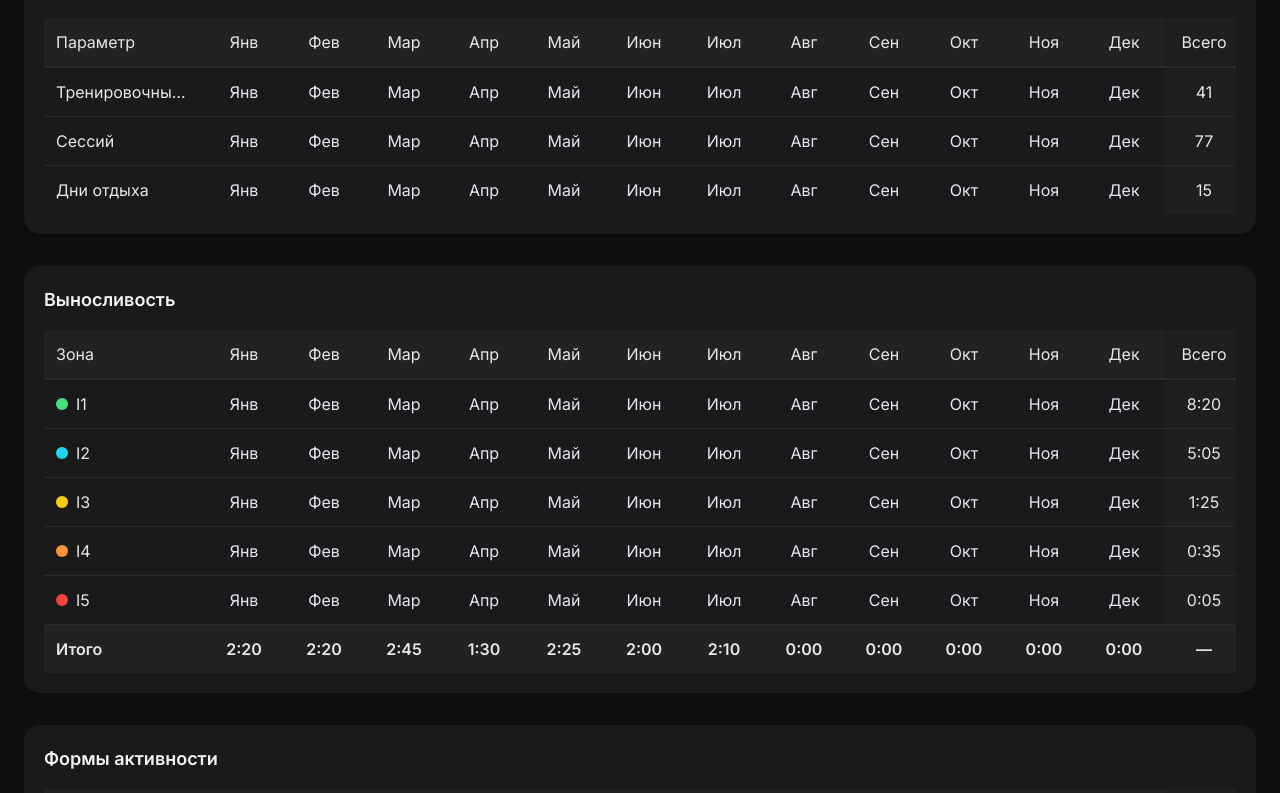
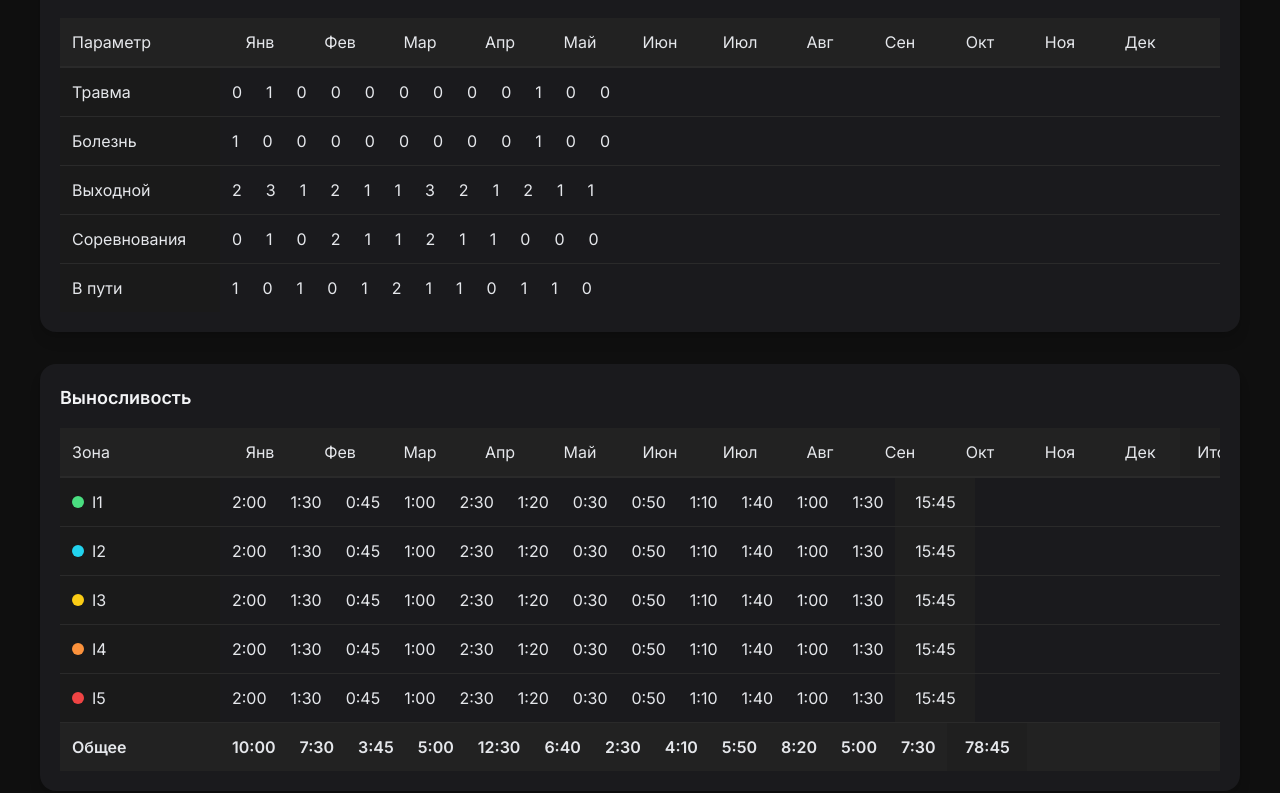
Before and after one commit to mbaliabin/dagbook-test, a React (Vite) app in the folder fasx-frontend/: page /statistics in a window 1280 px wide. Shown: the part 447-1240 px from the top of the page. Built offline with nearby package versions, Linux system fonts and the light colour scheme.

Commit message:
Доработка StatisticsPage.tsx 286

```diff
--- a/fasx-frontend/src/pages/StatisticsPage.tsx
+++ b/fasx-frontend/src/pages/StatisticsPage.tsx
@@ -13,8 +13,13 @@ import {
   ChevronDown,
 } from "lucide-react";
 import {
-  DateRange
-} from "react-date-range";
+  BarChart,
+  Bar,
+  XAxis,
+  Tooltip,
+  ResponsiveContainer,
+} from "recharts";
+import { DateRange } from "react-date-range";
 import { ru } from "date-fns/locale";
 import "react-date-range/dist/styles.css";
 import "react-date-range/dist/theme/default.css";
@@ -44,29 +49,29 @@ export default function StatsPage() {
 
   const months = ["Янв","Фев","Мар","Апр","Май","Июн","Июл","Авг","Сен","Окт","Ноя","Дек"];
 
+  // Заглушки минут для примера
+  const sampleMinutes = [120, 90, 45, 60, 150, 80, 30, 50, 70, 100, 60, 90];
+
   const enduranceZones = [
-    { zone: "I1", color: "#4ade80", months: [80,70,90,50,75,65,70] },
-    { zone: "I2", color: "#22d3ee", months: [40,50,45,35,50,40,45] },
-    { zone: "I3", color: "#facc15", months: [15,10,20,5,15,10,10] },
-    { zone: "I4", color: "#fb923c", months: [5,10,5,0,5,5,5] },
-    { zone: "I5", color: "#ef4444", months: [0,0,5,0,0,0,0] },
+    { zone: "I1", color: "#4ade80", months: sampleMinutes },
+    { zone: "I2", color: "#22d3ee", months: sampleMinutes },
+    { zone: "I3", color: "#facc15", months: sampleMinutes },
+    { zone: "I4", color: "#fb923c", months: sampleMinutes },
+    { zone: "I5", color: "#ef4444", months: sampleMinutes },
   ];
 
   const movementTypes = [
-    { type: "Лыжи / скейтинг", months: [70,50,60,45,65,75,80] },
-    { type: "Лыжи, классика", months: [60,40,50,35,55,60,65] },
-    { type: "Велосипед", months: [40,35,50,30,45,30,40] },
+    { type: "Лыжи / скейтинг", months: sampleMinutes },
+    { type: "Лыжи, классика", months: sampleMinutes },
+    { type: "Роллеры, классика", months: sampleMinutes },
+    { type: "Роллеры, скейтинг", months: sampleMinutes },
+    { type: "Велосипед", months: sampleMinutes },
   ];
 
   const formatTime = (minutes: number) => {
     const h = Math.floor(minutes / 60);
     const m = minutes % 60;
     return `${h}:${m.toString().padStart(2, "0")}`;
-  };
-
-  const formatTimeSafe = (val: number | string) => {
-    if (typeof val === "number") return formatTime(val);
-    return val;
   };
 
   const computeWeekColumns = () => {
@@ -104,84 +109,23 @@ export default function StatsPage() {
 
   const filteredMonths = computeColumns();
 
-  // суммируем столбцы для footer
-  const sumColumn = (rows: any[], colIndex: number) => {
-    let sum = 0;
-    rows.forEach(row => {
-      const val = row.months[colIndex];
-      if (typeof val === "number") sum += val;
-      else if (typeof val === "string") {
-        const [h,m] = val.split(":").map(Number);
-        sum += h*60+m;
-      }
-    });
-    return formatTime(sum);
-  };
+  const filteredEnduranceZones = enduranceZones.map((zone) => {
+    const sliceLength = Math.min(zone.months.length, filteredMonths.length);
+    return {
+      ...zone,
+      months: zone.months.slice(0, sliceLength),
+      total: zone.months.slice(0, sliceLength).reduce((a,b) => a+b,0),
+    };
+  });
 
-  const scrollRefs = [useRef<HTMLDivElement>(null), useRef<HTMLDivElement>(null), useRef<HTMLDivElement>(null)];
-
-  const handleScroll = (e: React.UIEvent<HTMLDivElement>, index: number) => {
-    const scrollLeft = e.currentTarget.scrollLeft;
-    scrollRefs.forEach((ref, i) => {
-      if (i !== index && ref.current) ref.current.scrollLeft = scrollLeft;
-    });
-  };
-
-  const TableSection: React.FC<{ table: any; index: number }> = ({ table, index }) => {
-    const weekColWidth = 80;
-    const monthColWidth = 100;
-    const yearColWidth = 80;
-    const leftColWidth = 160;
-    const totalColWidth = 80;
-
-    const colWidth = periodType === 'week' ? weekColWidth : periodType === 'month' ? monthColWidth : yearColWidth;
-    const computedMinWidth = Math.max(900, filteredMonths.length * colWidth + leftColWidth + totalColWidth);
-
-    return (
-      <div className="bg-[#1a1a1d] p-5 rounded-2xl shadow-lg">
-        <h2 className="text-lg font-semibold text-gray-100 mb-4">{table.title}</h2>
-        <div ref={scrollRefs[index]} className="overflow-x-auto" onScroll={(e)=>handleScroll(e,index)}>
-          <div style={{ minWidth: computedMinWidth }} className="transition-all duration-300">
-            {/* header */}
-            <div className="flex bg-[#222] border-b border-[#2a2a2a] sticky top-0 box-border z-10">
-              <div className="p-3 font-medium sticky left-0 bg-[#222] z-20" style={{ width: leftColWidth }}>
-                {table.title==="Параметры дня"?"Параметр":table.title==="Выносливость"?"Зона":"Тип активности"}
-              </div>
-              {filteredMonths.map((m, idx)=>(<div key={m+"-h-"+idx} className="p-3 text-center box-border font-medium flex-none" style={{ width: colWidth }}>{m}</div>))}
-              <div className="p-3 text-center font-medium bg-[#1f1f1f] box-border flex-none" style={{ width: totalColWidth }}>Всего</div>
-            </div>
-            {/* rows */}
-            <div>
-              {table.data.map((row:any,j:number)=>(
-                <div key={j} className="flex border-t border-[#2a2a2a] hover:bg-[#252525]/60 transition">
-                  <div className="p-3 sticky left-0 bg-[#1a1a1a] z-10 flex items-center gap-2" style={{ width: leftColWidth }}>
-                    {row.color && <span className="inline-block w-3 h-3 rounded-full" style={{backgroundColor: row.color}}></span>}
-                    <div className="truncate">{row.param}</div>
-                  </div>
-                  {filteredMonths.map((val:number|string,k:number)=>(
-                    <div key={k} className="p-3 text-center box-border flex-none" style={{ width: colWidth }}>
-                      {formatTimeSafe(val) ?? 0}
-                    </div>
-                  ))}
-                  <div className="p-3 text-center bg-[#1f1f1f] flex-none" style={{ width: totalColWidth }}>
-                    {row.total ?? (typeof row.months[0]==="number"?row.months.reduce((a:number,b:number)=>a+b,0):row.months.reduce((a:any,b:any)=>a+b,0))}
-                  </div>
-                </div>
-              ))}
-              {/* Footer row только для таблиц с временем */}
-              {(table.title==="Выносливость" || table.title==="Формы активности") && (
-                <div className="flex border-t border-[#2a2a2a] bg-[#222] font-semibold">
-                  <div className="p-3 sticky left-0 bg-[#222] z-10" style={{ width: leftColWidth }}>Итого</div>
-                  {filteredMonths.map((_,idx)=>(<div key={idx} className="p-3 text-center flex-none" style={{ width: colWidth }}>{sumColumn(table.data, idx)}</div>))}
-                  <div className="p-3 text-center flex-none" style={{ width: totalColWidth }}>—</div>
-                </div>
-              )}
-            </div>
-          </div>
-        </div>
-      </div>
-    );
-  };
+  const filteredMovementTypes = movementTypes.map((m) => {
+    const sliceLength = Math.min(m.months.length, filteredMonths.length);
+    return {
+      ...m,
+      months: m.months.slice(0, sliceLength),
+      total: m.months.slice(0, sliceLength).reduce((a,b) => a+b,0),
+    };
+  });
 
   const handleLogout = () => {
     localStorage.removeItem("token");
@@ -197,9 +141,83 @@ export default function StatsPage() {
     { label: "Статистика", icon: CalendarDays, path: "/statistics" },
   ];
 
+  const scrollRefs = [useRef<HTMLDivElement>(null), useRef<HTMLDivElement>(null), useRef<HTMLDivElement>(null)];
+
+  const handleScroll = (e: React.UIEvent<HTMLDivElement>, index: number) => {
+    const scrollLeft = e.currentTarget.scrollLeft;
+    scrollRefs.forEach((ref, i) => {
+      if (i !== index && ref.current) ref.current.scrollLeft = scrollLeft;
+    });
+  };
+
+  // --- Таблица в отдельном компоненте для выравнивания ---
+  const TableSection: React.FC<{ table: any; index: number; isTimeTable?: boolean }> = ({ table, index, isTimeTable=false }) => {
+    const weekColWidth = 80;
+    const monthColWidth = 100;
+    const yearColWidth = 80;
+    const leftColWidth = 160;
+    const totalColWidth = 80;
+
+    const colWidth = periodType === 'week' ? weekColWidth : periodType === 'month' ? monthColWidth : periodType === 'year' ? yearColWidth : monthColWidth;
+    const computedMinWidth = Math.max(900, filteredMonths.length * colWidth + leftColWidth + totalColWidth);
+
+    return (
+      <div className="bg-[#1a1a1d] p-5 rounded-2xl shadow-lg">
+        <h2 className="text-lg font-semibold text-gray-100 mb-4">{table.title}</h2>
+        <div ref={scrollRefs[index]} className="overflow-x-auto" onScroll={(e)=>handleScroll(e,index)}>
+          <div style={{ minWidth: computedMinWidth }} className="transition-all duration-300">
+            <div className="flex bg-[#222] border-b border-[#2a2a2a] sticky top-0 box-border z-10">
+              <div className="p-3 font-medium sticky left-0 bg-[#222] z-20" style={{ width: leftColWidth }}>
+                {table.title==="Параметры дня"?"Параметр":table.title==="Выносливость"?"Зона":"Тип активности"}
+              </div>
+              {filteredMonths.map((m, idx)=>(<div key={m+"-h-"+idx} className="p-3 text-center box-border font-medium flex-none" style={{ width: colWidth }}>{m}</div>))}
+              {isTimeTable && <div className="p-3 text-center font-medium bg-[#1f1f1f] box-border flex-none" style={{ width: totalColWidth }}>Итого</div>}
+            </div>
+            <div>
+              {table.data.map((row:any,j:number)=>(
+                <div key={j} className="flex border-t border-[#2a2a2a] hover:bg-[#252525]/60 transition">
+                  <div className="p-3 sticky left-0 bg-[#1a1a1a] z-10 flex items-center gap-2" style={{ width: leftColWidth }}>
+                    {row.color && <span className="inline-block w-3 h-3 rounded-full" style={{backgroundColor: row.color}}></span>}
+                    <div className="truncate">{row.param}</div>
+                  </div>
+                  {filteredMonths.map((val:number,k:number)=>(
+                    <div key={k} className="p-3 text-center box-border flex-none">
+                      {isTimeTable ? formatTime(row.months[k]) : row.months[k] ?? 0}
+                    </div>
+                  ))}
+                  {isTimeTable &&
+                    <div className="p-3 text-center bg-[#1f1f1f] flex-none" style={{ width: totalColWidth }}>
+                      {formatTime(row.total)}
+                    </div>
+                  }
+                </div>
+              ))}
+
+              {/* Нижняя строка с общим временем для timeTables */}
+              {isTimeTable && (
+                <div className="flex border-t border-[#2a2a2a] bg-[#222] font-semibold">
+                  <div className="p-3 sticky left-0 bg-[#222] z-10" style={{ width: leftColWidth }}>Общее</div>
+                  {filteredMonths.map((_,idx)=> {
+                    const sum = table.data.reduce((acc:number,row:any)=>acc + (row.months[idx] ?? 0),0);
+                    return <div key={idx} className="p-3 text-center flex-none">{formatTime(sum)}</div>;
+                  })}
+                  <div className="p-3 text-center bg-[#1f1f1f] flex-none" style={{ width: totalColWidth }}>
+                    {formatTime(table.data.reduce((acc:number,row:any)=>acc + row.total,0))}
+                  </div>
+                </div>
+              )}
+
+            </div>
+          </div>
+        </div>
+      </div>
+    );
+  };
+
   return (
     <div className="min-h-screen bg-[#0f0f0f] text-gray-200 p-6 w-full">
-      <div className="w-full max-w-[1400px] mx-auto space-y-8">
+      <div className="max-w-[1200px] mx-auto space-y-8">
+
         {/* Header */}
         <div className="flex flex-col md:flex-row md:items-center md:justify-between gap-4 mb-4 w-full">
           <div className="flex items-center space-x-4">
@@ -218,7 +236,7 @@ export default function StatsPage() {
           </div>
         </div>
 
-        {/* Menu */}
+        {/* Верхнее меню */}
         <div className="flex justify-around bg-[#1a1a1d] border-b border-gray-700 py-2 px-4 rounded-xl mb-6">
           {menuItems.map((item) => {
             const Icon = item.icon;
@@ -234,7 +252,7 @@ export default function StatsPage() {
           })}
         </div>
 
-        {/* Report & Period */}
+        {/* Выбор отчета и периода */}
         <div className="flex flex-wrap gap-4 mb-4">
           <select className="bg-[#1f1f22] text-white px-3 py-1 rounded" value={reportType} onChange={e => setReportType(e.target.value)}>
             <option>Общий отчет</option>
@@ -279,16 +297,20 @@ export default function StatsPage() {
           </div>
         </div>
 
-        {/* Tables */}
+        {/* Таблицы */}
         {[
           { title: "Параметры дня", data: [
-            { param: "Тренировочные дни", months: [5,6,7,8,4,5,6], total: 41 },
-            { param: "Сессий", months: [10,12,14,11,9,8,13], total: 77 },
-            { param: "Дни отдыха", months: [2,2,3,2,3,2,1], total: 15 },
-          ] },
-          { title: "Выносливость", data: enduranceZones.map(z=>({ param: z.zone, months: z.months.map(m=>formatTime(m)), total: formatTime(z.months.reduce((a,b)=>a+b,0)), color: z.color })) },
-          { title: "Формы активности", data: movementTypes.map(m=>({ param: m.type, months: m.months.map(mv=>formatTime(mv)), total: formatTime(m.months.reduce((a,b)=>a+b,0)) })) }
-        ].map((table,i)=>(<TableSection key={i} table={table} index={i} />))}
+              { param: "Травма", months: [0,1,0,0,0,0,0,0,0,1,0,0] },
+              { param: "Болезнь", months: [1,0,0,0,0,0,0,0,0,1,0,0] },
+              { param: "Выходной", months: [2,3,1,2,1,1,3,2,1,2,1,1] },
+              { param: "Соревнования", months: [0,1,0,2,1,1,2,1,1,0,0,0] },
+              { param: "В пути", months: [1,0,1,0,1,2,1,1,0,1,1,0] },
+            ] },
+          { title: "Выносливость", data: filteredEnduranceZones.map(z=>({ param: z.zone, months: z.months, total: z.total, color: z.color })), isTimeTable: true },
+          { title: "Формы активности", data: filteredMovementTypes.map(m=>({ param: m.type, months: m.months, total: m.total })), isTimeTable: true }
+        ].map((table,i)=>(
+          <TableSection key={i} table={table} index={i} isTimeTable={table.isTimeTable}/>
+        ))}
 
       </div>
     </div>
```
